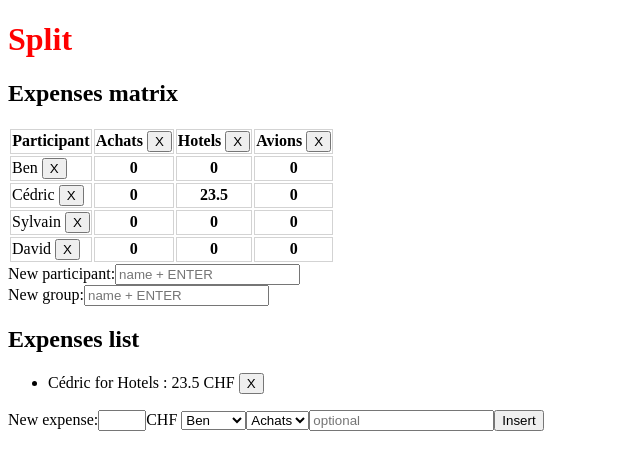
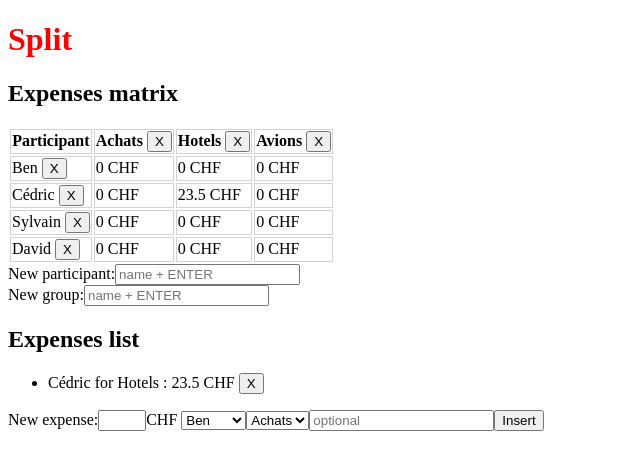
Before and after one commit to jeanmonod/split, a Vue app: page / in a window 1280 px wide. Shown: the top 470 px of the page, without its empty margins (0-640 px from the left). Built offline with nearby package versions, Linux system fonts and the light colour scheme.

Commit message:
Vue.set to avoid refresh issues

```diff
--- a/src/components/Split.vue
+++ b/src/components/Split.vue
@@ -11,9 +11,9 @@
       </tr>
       <tr v-for="p in $store.state.participants">
         <td>{{ p.name }} <button @click="removeParticipant(p.id)">X</button></td>
-        <th v-for="g in $store.state.groups">
-          {{ expensesSum(p.id, g.id) }}
-        </th>
+        <td v-for="g in $store.state.groups">
+          {{ expensesSum(p.id, g.id) }} CHF
+        </td>
       </tr>
     </table>
     <label for="newParticipantInput">New participant:</label>
--- a/src/store.js
+++ b/src/store.js
@@ -24,21 +24,21 @@ export default new Vuex.Store({
   mutations: {
     addParticipant (state, name) {
       const newId = Math.max(...Object.keys(state.participants)) + 1;
-      state.participants[newId] = {id: newId, name: name};
+      Vue.set(state.participants, newId, {id: newId, name: name});
     },
     removeParticipant(state, id) {
       Vue.delete(state.participants, id);
     },
     addGroup (state, name) {
       const newId = Math.max(...Object.keys(state.groups)) + 1;
-      state.groups[newId] = {id: newId, name: name};
+        Vue.set(state.groups, newId, {id: newId, name: name});
     },
     removeGroup(state, id) {
       Vue.delete(state.groups, id);
     },
     addExpense (state, params) {
       const newId = Math.max(...Object.keys(state.expenses)) + 1;
-      state.expenses[newId] = {id: newId, amount: params.amount, participant: params.participant, group: params.group, name: params.name};
+      Vue.set(state.expenses, newId, {id: newId, amount: params.amount, participant: params.participant, group: params.group, name: params.name});
     },
     removeExpense(state, id) {
       Vue.delete(state.expenses, id);
```
